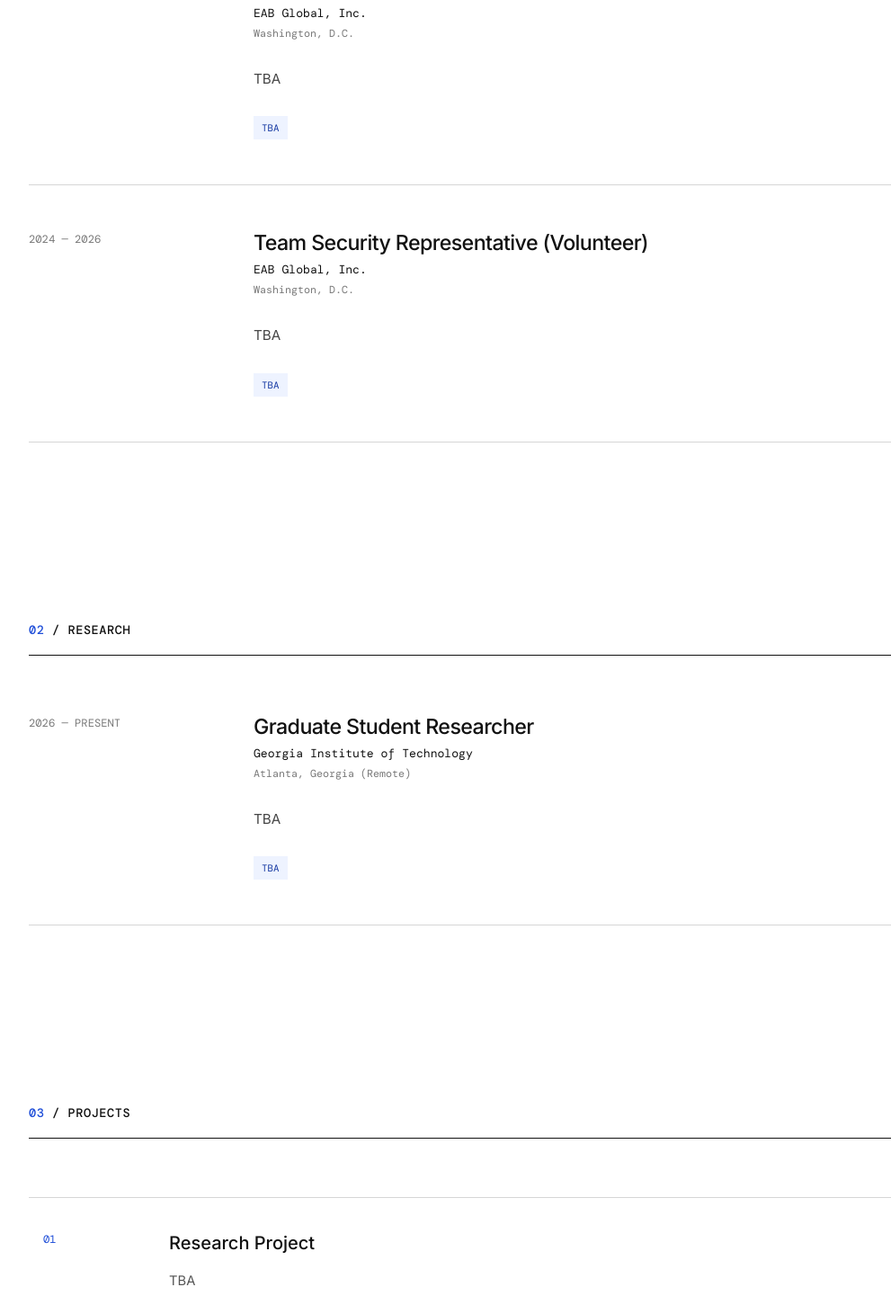
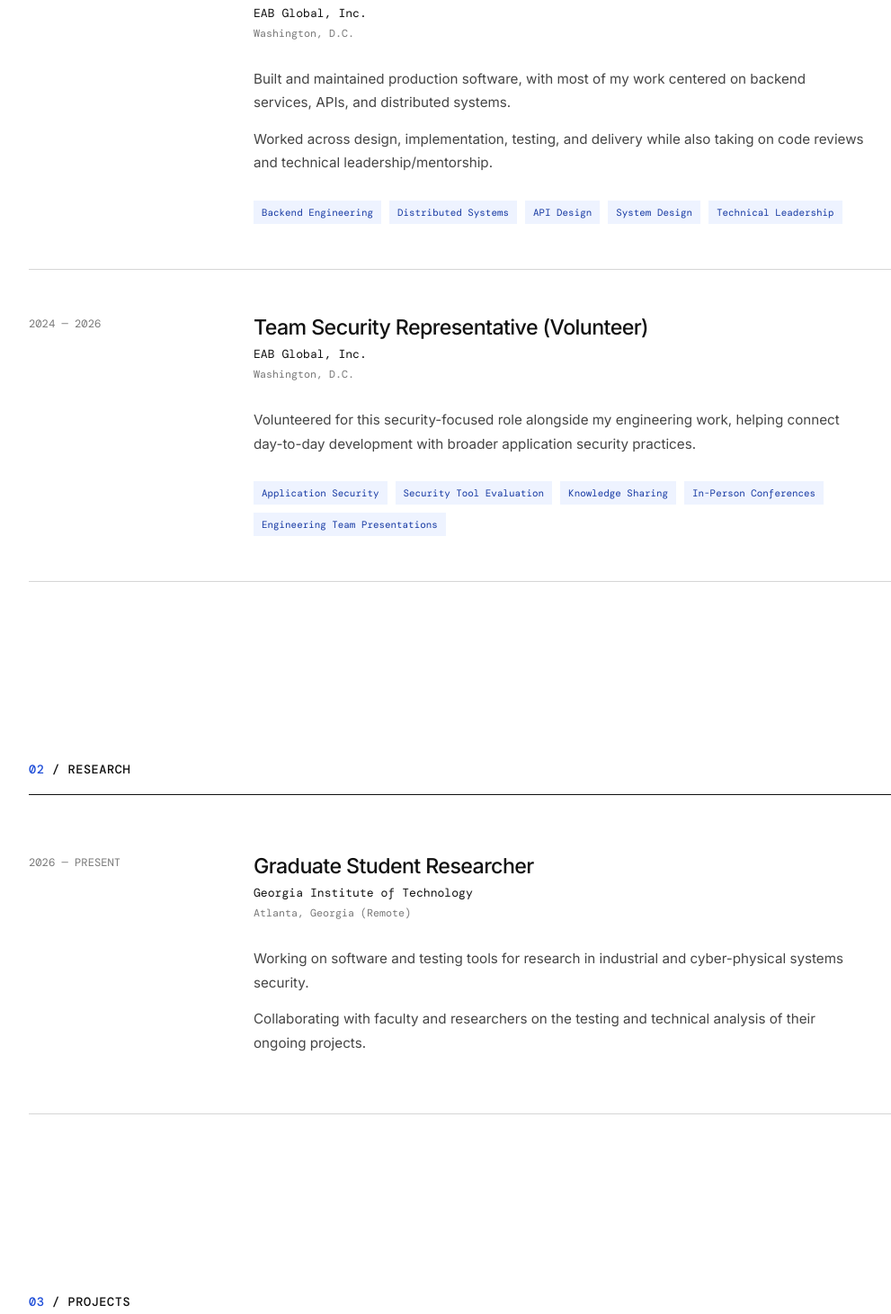
Before and after one commit to alizoom43/alizoom43.github.io, a React (Vite) app: page / in a window 1280 px wide. Shown: the part 1069-2530 px from the top of the page at 90% size, without its empty margins (48-1039 px from the left). Built offline with nearby package versions, Linux system fonts and the light colour scheme; a web font is replaced by a local one.

Commit message:
Added information for portfolio sections

```diff
--- a/src/App.tsx
+++ b/src/App.tsx
@@ -460,10 +460,10 @@ function App() {
                 </span>
 
                                 <div className="skill-values">
-                                    {group.skills.map((skill, index) => (
+                                    {group.items.map((skill, index) => (
                                         <span key={skill}>
                       {skill}
-                                            {index < group.skills.length - 1 && (
+                                            {index < group.items.length - 1 && (
                                                 <span className="skill-divider">
                           {" / "}
                         </span>
--- a/src/data.ts
+++ b/src/data.ts
@@ -39,10 +39,15 @@ export const experience: Experience[] = [
         organization: "EAB Global, Inc.",
         location: "Washington, D.C.",
         description: [
-            "TBA"
+            "Built and maintained production software, with most of my work centered on backend services, APIs, and distributed systems.",
+            "Worked across design, implementation, testing, and delivery while also taking on code reviews and technical leadership/mentorship.",
         ],
         technologies: [
-            "TBA"
+            "Backend Engineering",
+            "Distributed Systems",
+            "API Design",
+            "System Design",
+            "Technical Leadership",
         ]
     },
 
@@ -52,10 +57,14 @@ export const experience: Experience[] = [
         organization: "EAB Global, Inc.",
         location: "Washington, D.C.",
         description: [
-            "TBA"
+            "Volunteered for this security-focused role alongside my engineering work, helping connect day-to-day development with broader application security practices.",
         ],
         technologies: [
-            "TBA"
+            "Application Security",
+            "Security Tool Evaluation",
+            "Knowledge Sharing",
+            "In-Person Conferences",
+            "Engineering Team Presentations",
         ]
     }
 ];
@@ -72,10 +81,8 @@ export const research: Experience[] = [
         organization: "Georgia Institute of Technology",
         location: "Atlanta, Georgia (Remote)",
         description: [
-            "TBA"
-        ],
-        technologies: [
-            "TBA"
+            "Working on software and testing tools for research in industrial and cyber-physical systems security.",
+            "Collaborating with faculty and researchers on the testing and technical analysis of their ongoing projects.",
         ]
     }
 ];
@@ -88,11 +95,13 @@ export const research: Experience[] = [
 export const projects: Project[] = [
     {
         number: "01",
-        title: "Research Project",
+        title: "Industrial Systems Vulnerability Detection",
         description:
-            "TBA",
+            "An academic research project exploring security testing and software tooling for cyber-physical systems with the Georgia Tech Cyber-Physical Security Lab.",
         technologies: [
-            "TBA"
+            "Cyber-Physical Security",
+            "Industrial Systems",
+            "Programmable Logic Controller (PLC)",
         ]
     }
 ];
@@ -117,15 +126,134 @@ export const education: Education[] = [
 ];
 
 
-/* =========================================================
-   SKILLS
-   ========================================================= */
+// ==========================================================
+// 05 / SKILLS
+// ==========================================================
 
-export const skills: SkillGroup[] = [
+export const skills = [
     {
-        category: "LANGUAGES",
-        skills: [
-            "TBA"
-        ]
-    }
+        category: "Languages",
+        items: [
+            "Java",
+            "Kotlin",
+            "Python",
+            "SQL",
+            "Groovy",
+            "OCaml",
+        ],
+    },
+
+    {
+        category: "Backend Engineering",
+        items: [
+            "Spring Boot",
+            "Spring",
+            "REST APIs",
+            "Microservices",
+            "JPA / Hibernate",
+            "Backend Service Design",
+            "Distributed Systems",
+            "Application Architecture",
+        ],
+    },
+
+    {
+        category: "Build, Version Control & Development Tools",
+        items: [
+            "Git",
+            "GitHub",
+            "GitLab",
+            "Gradle",
+            "Maven",
+            "Atlassian (Jira, Bitbucket)",
+            "IntelliJ IDEA",
+            "Eclipse",
+            "Cursor",
+            "GitHub Copilot",
+            "ChatGPT Codex",
+        ],
+    },
+
+    {
+        category: "Data, Messaging & Caching",
+        items: [
+            "MySQL",
+            "MongoDB",
+            "Apache ActiveMQ",
+            "SQL Databases",
+            "Message Queues",
+            "Topics",
+            "Asynchronous Messaging",
+            "Redis",
+            "Caching",
+        ],
+    },
+
+    {
+        category: "Testing & Code Quality",
+        items: [
+            "JUnit",
+            "Mockito",
+            "Unit Testing",
+            "Software Testing",
+            "Code Reviews",
+            "Design Reviews",
+            "Production Debugging",
+            "Dependency Analysis",
+        ],
+    },
+
+    {
+        category: "Cloud & Infrastructure",
+        items: [
+            "AWS",
+            "AWS Lambda",
+            "Amazon S3",
+            "Amazon CloudWatch",
+            "Amazon EventBridge",
+            "AWS CodeArtifact",
+            "Docker",
+            "Kubernetes",
+            "Containerized Applications",
+            "Cloud-Based Services",
+        ],
+    },
+
+    {
+        category: "Software Engineering",
+        items: [
+            "Software Architecture",
+            "System Design",
+            "API Design",
+            "Production Software Development",
+            "Agile / Scrum",
+            "Cross-Functional Collaboration",
+            "Technical Mentoring",
+            "Technical Documentation",
+            "Engineering Knowledge Sharing",
+        ],
+    },
+
+    {
+        category: "Security",
+        items: [
+            "Application Security",
+            "Software Composition Analysis",
+            "Dependency Vulnerability Monitoring",
+            "Secure Software Development",
+            "Security Tool Evaluation",
+        ],
+    },
+
+    {
+        category: "Research & Cyber-Physical Systems",
+        items: [
+            "Cyber-Physical Systems",
+            "Industrial Security",
+            "Research Software Development",
+            "Security Testing",
+            "Experimental Design",
+            "Technical Analysis",
+        ],
+    },
 ];
```
